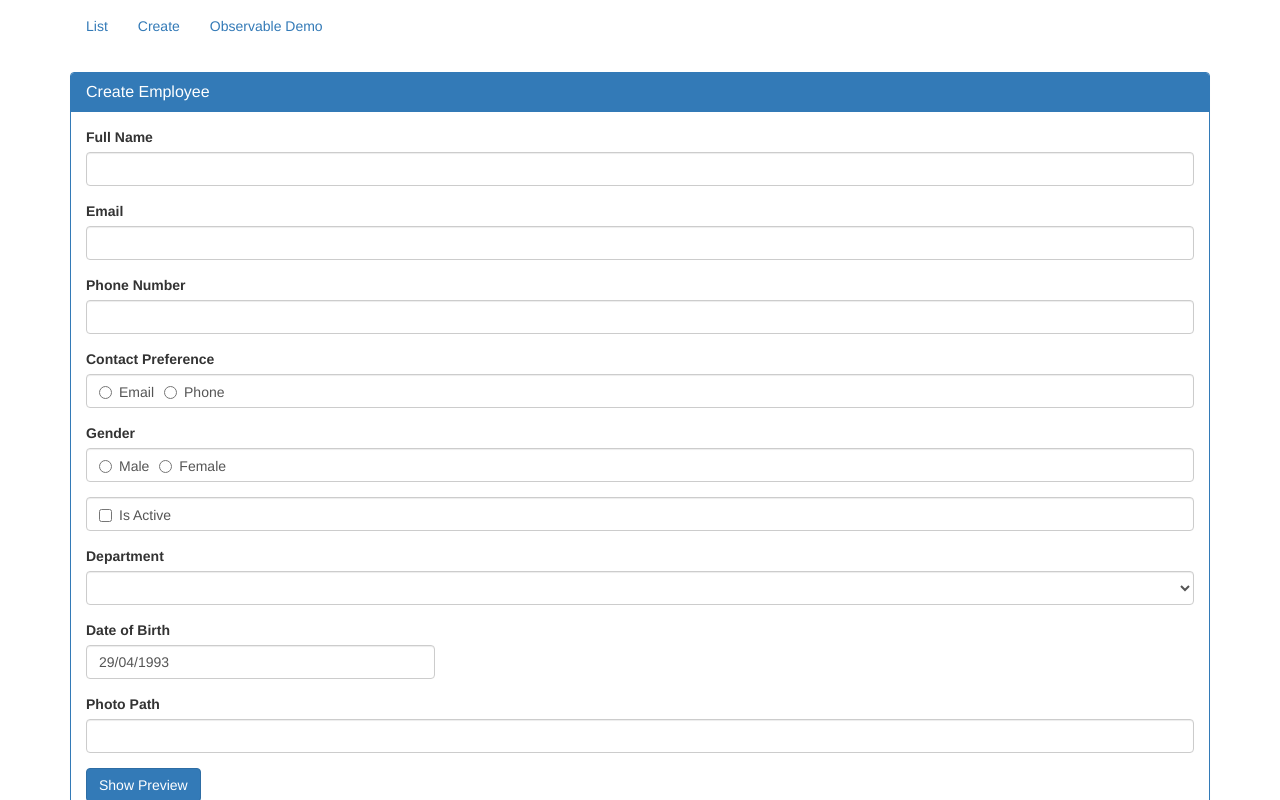
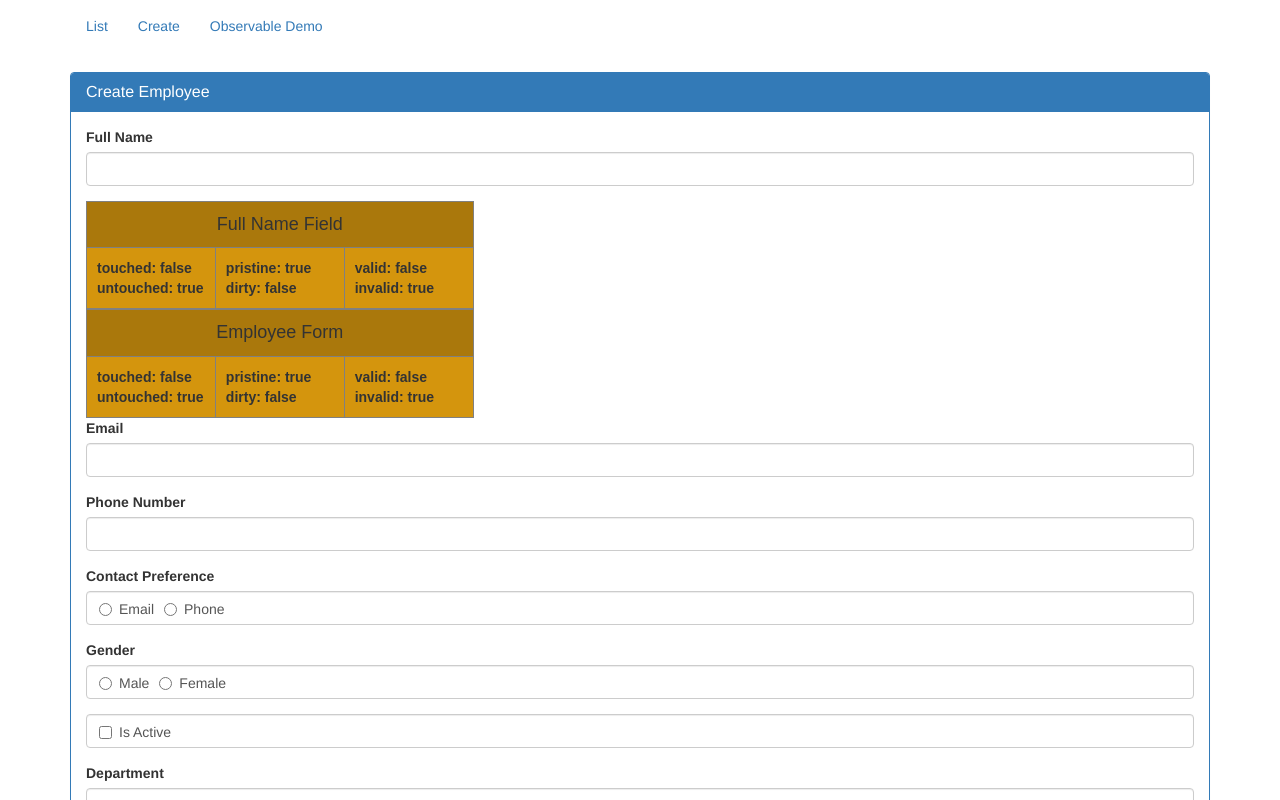
Before and after one commit to shimulseu042/Angular5CRUD, an Angular app: page /create in a window 1280 px wide. Shown: the top 800 px of the page. Built offline with nearby package versions, Linux system fonts and the light colour scheme.

Commit message:
After part 15

```diff
--- a/src/app/employees/create-employee.component.html
+++ b/src/app/employees/create-employee.component.html
@@ -1,4 +1,4 @@
-<form #employeeForm="ngForm" (ngSubmit)="saveEmployee(employeeForm)">
+<form #employeeForm="ngForm" ngNativeValidate (ngSubmit)="saveEmployee(employeeForm)">
   <div class="panel panel-primary">
       <div class="panel-heading">
         <h3 class="panel-title">Create Employee</h3>
@@ -6,11 +6,67 @@
       <div class="panel-body">
         <div class="form-group">
           <label for="fullName">Full Name</label>
-          <input type="text" name="fn" [(ngModel)] = "fullName" id="fullName" class="form-control">
+          <input required #fullNameControl = "ngModel" type="text" name="fn" [(ngModel)] = "fullName" id="fullName" class="form-control">
         </div>
+        <!-- ---------------------------------------------------------------------- -->
+        <table border="1" style="border-collapse: collapse; font-family: Arial, Helvetica, sans-serif; table-layout: fixed">
+          <tr style="background-color: #aa780c; font-weight: bold">
+            <td colspan="3" style="padding:3px; white-space:nowrap; width:100%">
+              <h4 style="text-align: center">Full Name Field</h4>
+            </td>
+          </tr>
+          <tr style="background-color:rgb(212, 149, 13); font-weight: bold">
+            <td style="padding:10px; white-space:nowrap; width:33%">
+            <div>
+                 touched: {{fullNameControl.touched}} <br>
+                 untouched: {{fullNameControl.untouched}}
+            </div>
+            </td>
+            <td style="padding:10px; white-space:nowrap; width:33%">
+              <div>
+                pristine: {{fullNameControl.pristine}} <br>
+                dirty: {{fullNameControl.dirty}}
+              </div>
+            </td>
+            <td style="padding:10px; white-space:nowrap; width:33%">
+              <div>
+                valid: {{fullNameControl.valid}} <br>
+                invalid: {{fullNameControl.invalid}}
+              </div>
+            </td>
+          </tr>
+        </table>
+        <table border="1" style="border-collapse: collapse; font-family: Arial, Helvetica, sans-serif; table-layout: fixed">
+          <tr style="background-color: #aa780c; font-weight: bold">
+            <td colspan="3" style="padding:3px; white-space:nowrap; width:100%">
+              <h4 style="text-align: center">Employee Form </h4>
+            </td>
+          </tr>
+          <tr style="background-color:rgb(212, 149, 13); font-weight: bold">
+            <td style="padding:10px; white-space:nowrap; width:33%">
+            <div>
+                 touched: {{employeeForm.touched}} <br>
+                 untouched: {{employeeForm.untouched}}
+            </div>
+            </td>
+            <td style="padding:10px; white-space:nowrap; width:33%">
+              <div>
+                pristine: {{employeeForm.pristine}} <br>
+                dirty: {{employeeForm.dirty}}
+              </div>
+            </td>
+            <td style="padding:10px; white-space:nowrap; width:33%">
+              <div>
+                valid: {{employeeForm.valid}} <br>
+                invalid: {{employeeForm.invalid}}
+              </div>
+            </td>
+          </tr>
+        </table>
+        <!-- ---------------------------------------------------------------------- -->
         <div class="form-group">
             <label for="email">Email</label>
-            <input type="text" name="eml" [(ngModel)]="email" id="email" class="form-control">
+            <input required type="text" name="eml" [(ngModel)]="email" id="email" class="form-control">
         </div>
         <div class="form-group">
           <label for="phoneNumber">Phone Number</label>
```
